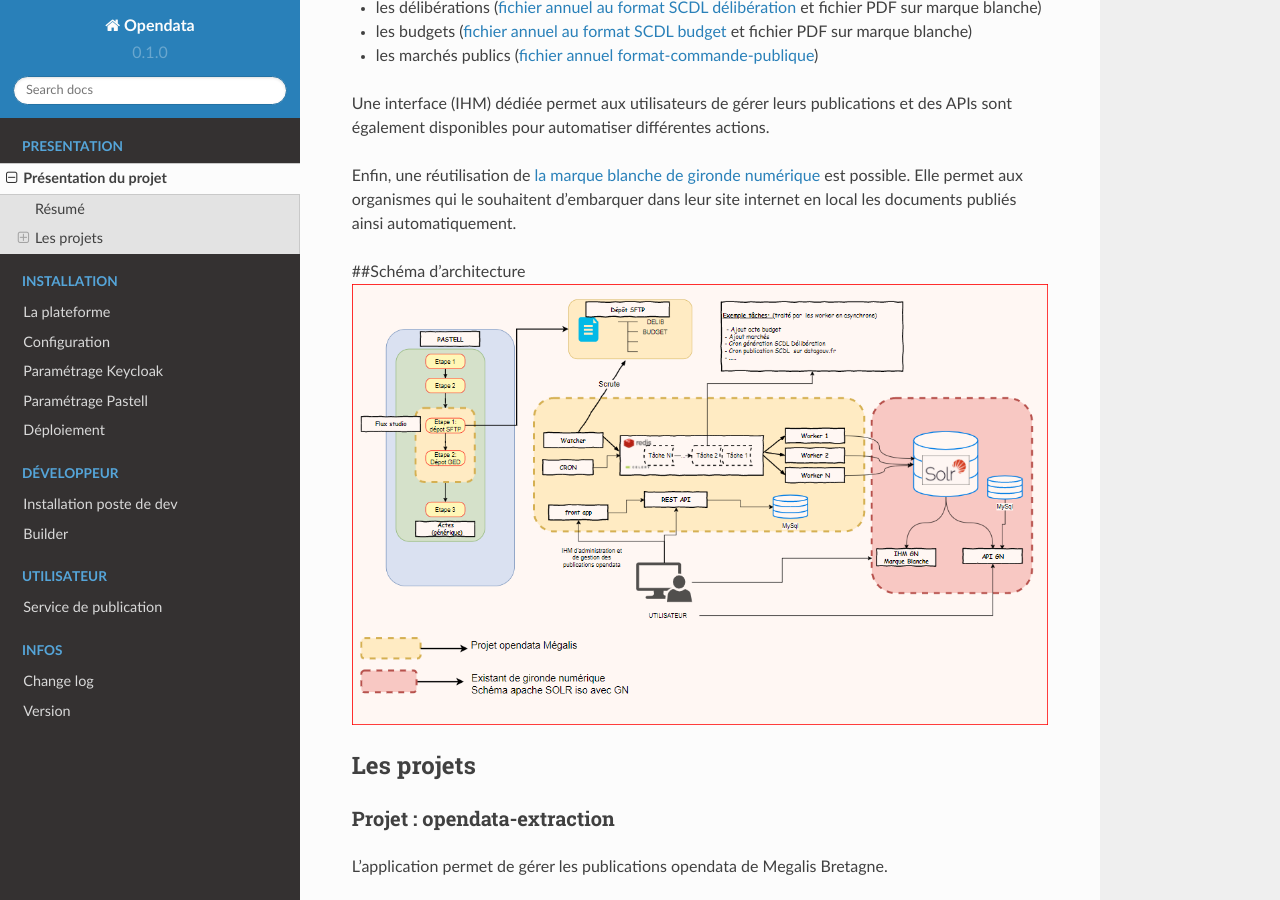
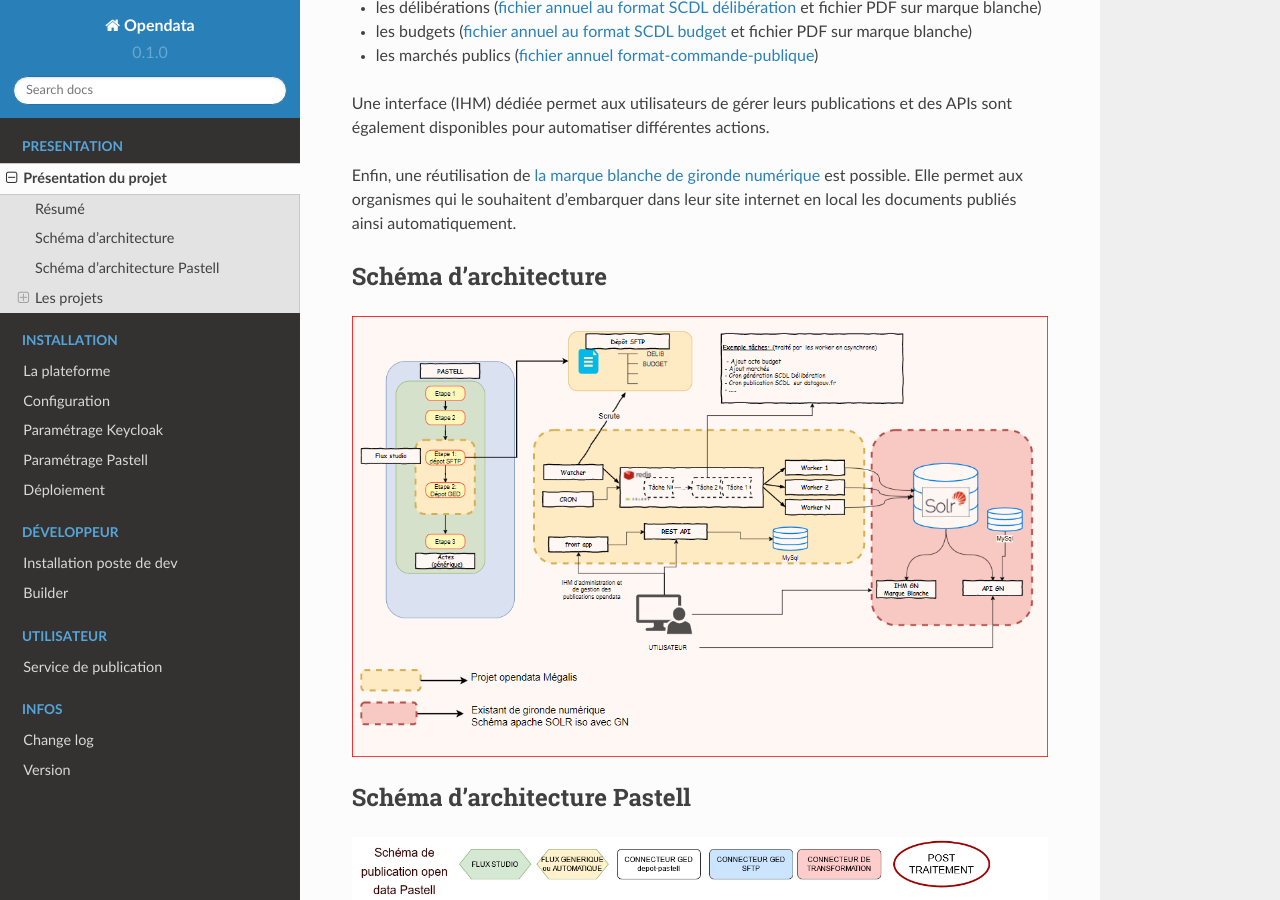
Before and after one commit to megalis-bretagne/opendata-documentation, a Sphinx documentation site: the page built from source/presentation.md, in a window 1280 px wide and 900 px high, scrolled down 340 px. Built offline with Sphinx 7.4.7 and the Read the Docs theme 2.0.0, drawn with Linux system fonts in a browser that asks for light colours.

Commit message:
Ajout schéma d'architecture Patell #5

```diff
--- a/source/presentation.md
+++ b/source/presentation.md
@@ -13,8 +13,11 @@ Une interface (IHM) dédiée permet aux utilisateurs de gérer leurs publication
 Enfin, une réutilisation de [la marque blanche de gironde numérique](https://gitlab.adullact.net/gironde-numerique/data-search-engine) est possible. Elle permet aux organismes qui le souhaitent d'embarquer dans leur site internet en local les documents publiés ainsi automatiquement.
 
 
-##Schéma d'architecture
+## Schéma d'architecture
 ![architecture](img/archi.png)
+
+## Schéma d'architecture Pastell
+![architecture Pastell](img/pastell_publication_OD.png)
 
 ## Les projets
 
```
Also changed, not shown: source/img/README.md (added, +5 -0 lines), source/img/pastell_publication_OD.png (added).
